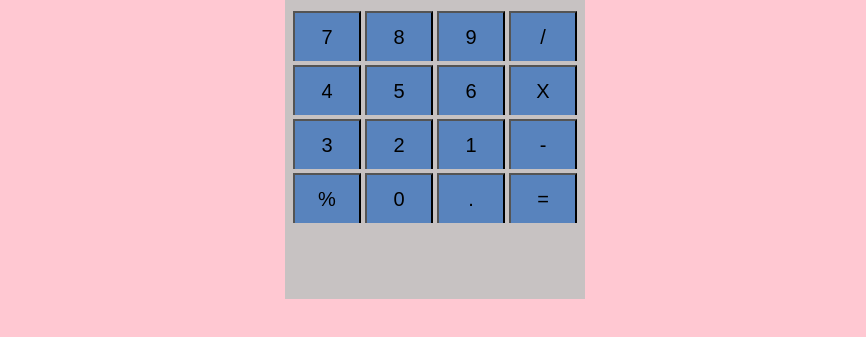
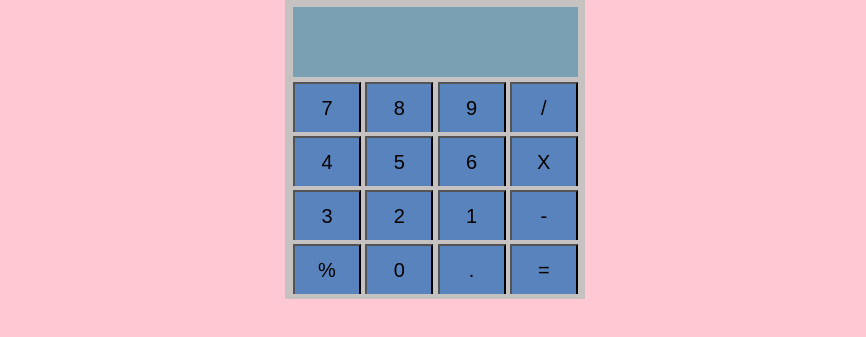
Before and after one commit to Kevin-Borge-Tobar/Maqueta-de-Calculadora, a plain HTML site: page index.html in a window 1280 px wide. Shown: the part 101-438 px from the top of the page, without its empty margins (205-1071 px from the left). Drawn offline with Linux system fonts and the light colour scheme.

Commit message:
diseño del área de resultados y esta seria la ultima modificación.

```diff
--- a/calculator styles.css
+++ b/calculator styles.css
@@ -32,3 +32,14 @@
     font-size: 20px;
     border-bottom: darkgrey;
     }
+/* se establecio el diseño del área de resultados*/
+#resultado{
+display: block;
+text-align:center;
+font-size: 40px;
+background-color: rgb(122, 161, 179);
+margin-bottom: 1px;
+height: 70px;
+width: 285px;
+line-height: 1px;
+}
```
